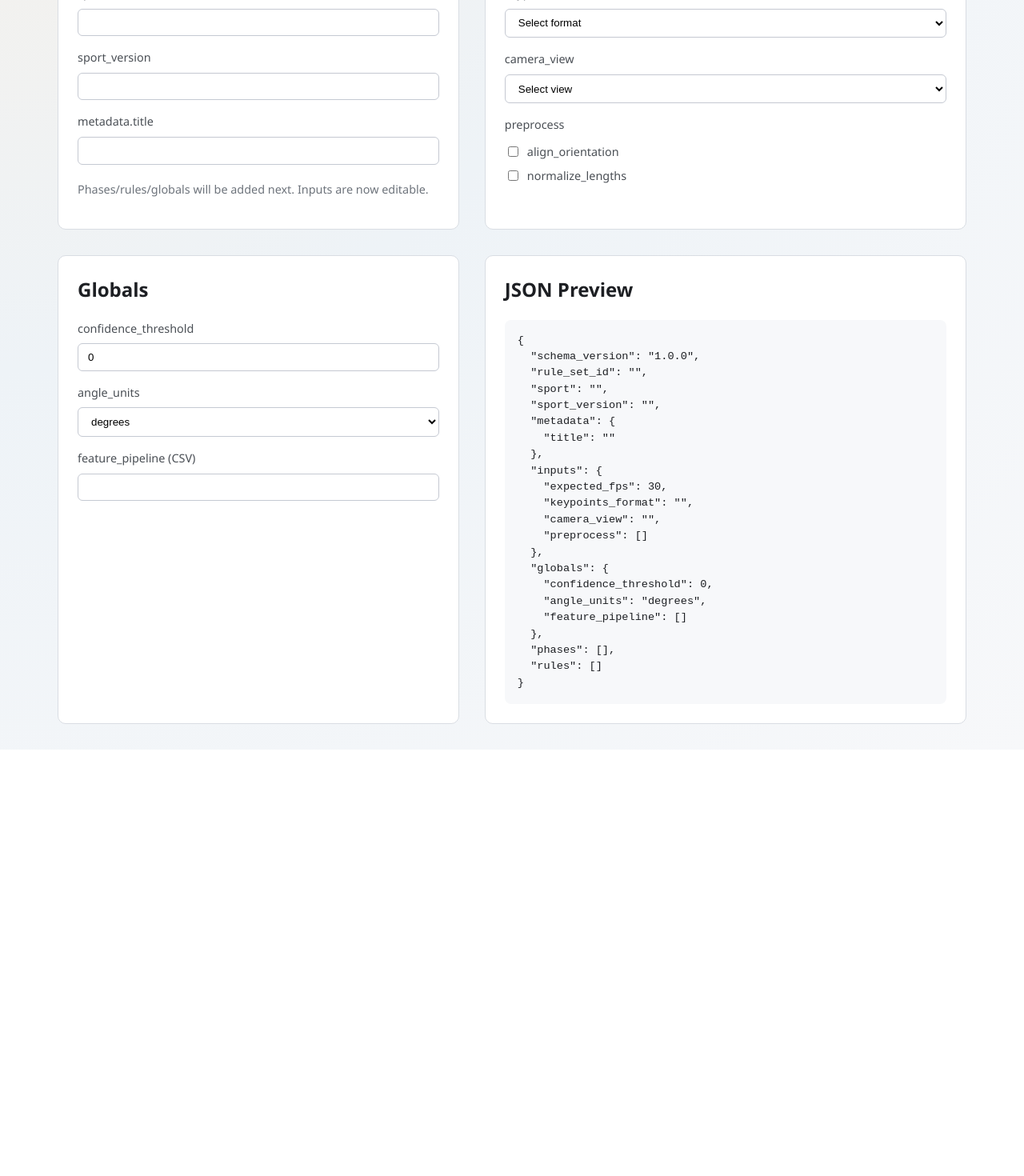
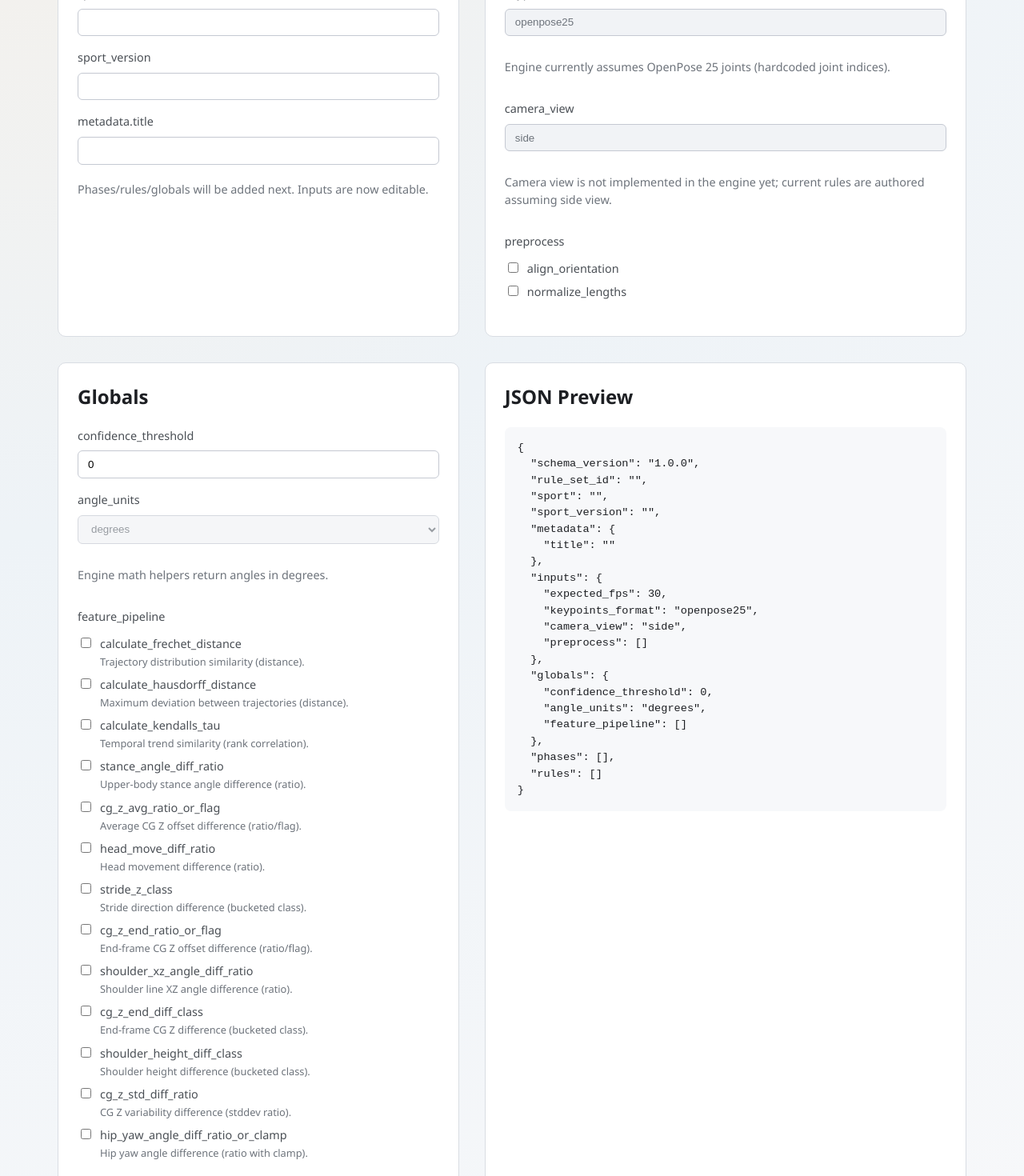
Before and after one commit to gakiw0/SOP-Generalization, a React (Vite) app in the folder ui/: page / in a window 1280 px wide. Shown: the part 360-1830 px from the top of the page at 80% size. Before the commit the page ends 1297 px from the top, so only its background shows below. Built offline with nearby package versions, Linux system fonts and the light colour scheme.

Commit message:
add: ui_globals

```diff
--- a/ui/src/App.css
+++ b/ui/src/App.css
@@ -91,6 +91,13 @@
   background: #fff;
 }
 
+.field input:disabled,
+.field select:disabled {
+  background: #f1f3f6;
+  color: #6d737b;
+  cursor: not-allowed;
+}
+
 .checkbox-group {
   display: flex;
   flex-direction: column;
@@ -100,9 +107,24 @@
 
 .checkbox-item {
   display: flex;
-  align-items: center;
+  align-items: flex-start;
   gap: 0.5rem;
   color: #4a4f55;
+}
+
+.checkbox-text {
+  display: flex;
+  flex-direction: column;
+  gap: 0.15rem;
+}
+
+.checkbox-label {
+  font-size: 0.9rem;
+}
+
+.checkbox-desc {
+  font-size: 0.8rem;
+  color: #6d737b;
 }
 
 .hint {
--- a/ui/src/App.tsx
+++ b/ui/src/App.tsx
@@ -14,9 +14,39 @@ type Globals = {
   feature_pipeline?: string[]
 }
 
-const KEYPOINTS_FORMATS = ['openpose25', 'coco17', 'other']
-const CAMERA_VIEWS = ['side', 'front', 'rear', 'other']
 const PREPROCESS_OPTIONS = ['align_orientation', 'normalize_lengths']
+
+const FEATURE_PIPELINE_OPTIONS = [
+  'calculate_frechet_distance',
+  'calculate_hausdorff_distance',
+  'calculate_kendalls_tau',
+  'stance_angle_diff_ratio',
+  'cg_z_avg_ratio_or_flag',
+  'head_move_diff_ratio',
+  'stride_z_class',
+  'cg_z_end_ratio_or_flag',
+  'shoulder_xz_angle_diff_ratio',
+  'cg_z_end_diff_class',
+  'shoulder_height_diff_class',
+  'cg_z_std_diff_ratio',
+  'hip_yaw_angle_diff_ratio_or_clamp',
+]
+
+const FEATURE_PIPELINE_DESCRIPTIONS: Record<string, string> = {
+  calculate_frechet_distance: 'Trajectory distribution similarity (distance).',
+  calculate_hausdorff_distance: 'Maximum deviation between trajectories (distance).',
+  calculate_kendalls_tau: 'Temporal trend similarity (rank correlation).',
+  stance_angle_diff_ratio: 'Upper-body stance angle difference (ratio).',
+  cg_z_avg_ratio_or_flag: 'Average CG Z offset difference (ratio/flag).',
+  head_move_diff_ratio: 'Head movement difference (ratio).',
+  stride_z_class: 'Stride direction difference (bucketed class).',
+  cg_z_end_ratio_or_flag: 'End-frame CG Z offset difference (ratio/flag).',
+  shoulder_xz_angle_diff_ratio: 'Shoulder line XZ angle difference (ratio).',
+  cg_z_end_diff_class: 'End-frame CG Z difference (bucketed class).',
+  shoulder_height_diff_class: 'Shoulder height difference (bucketed class).',
+  cg_z_std_diff_ratio: 'CG Z variability difference (stddev ratio).',
+  hip_yaw_angle_diff_ratio_or_clamp: 'Hip yaw angle difference (ratio with clamp).',
+}
 
 type RuleSet = {
   schema_version: string
@@ -46,8 +76,8 @@ const createEmptyRuleSet = (): RuleSet => ({
   },
   inputs: {
     expected_fps: 30,
-    keypoints_format: '',
-    camera_view: '',
+    keypoints_format: 'openpose25',
+    camera_view: 'side',
     preprocess: [],
   },
   globals: {
@@ -59,20 +89,19 @@ const createEmptyRuleSet = (): RuleSet => ({
   rules: [],
 })
 
-const toCsv = (items: string[]): string => items.join(', ')
-
-const fromCsv = (value: string): string[] =>
-  value
-    .split(',')
-    .map((item) => item.trim())
-    .filter((item) => item.length > 0)
+const toggleStringListItem = (
+  list: string[],
+  item: string,
+  checked: boolean
+): string[] => {
+  if (checked) return list.includes(item) ? list : [...list, item]
+  return list.filter((entry) => entry !== item)
+}
 
 function App() {
   const [ruleSetDraft, setRuleSetDraft] = useState<RuleSet>(() =>
     createEmptyRuleSet()
   )
-  const [keypointsChoice, setKeypointsChoice] = useState('')
-  const [cameraChoice, setCameraChoice] = useState('')
   const jsonPreview = useMemo(
     () => JSON.stringify(ruleSetDraft, null, 2),
     [ruleSetDraft]
@@ -80,8 +109,6 @@ function App() {
 
   const handleNew = () => {
     setRuleSetDraft(createEmptyRuleSet())
-    setKeypointsChoice('')
-    setCameraChoice('')
   }
 
   const handleValidate = () => {
@@ -90,6 +117,15 @@ function App() {
     if (!ruleSetDraft.sport.trim()) errors.push('sport')
     if (!ruleSetDraft.sport_version.trim()) errors.push('sport_version')
     if (!ruleSetDraft.metadata.title.trim()) errors.push('metadata.title')
+    if ((ruleSetDraft.inputs.keypoints_format ?? '') !== 'openpose25') {
+      errors.push('inputs.keypoints_format (must be openpose25 for current engine)')
+    }
+    if ((ruleSetDraft.inputs.camera_view ?? '') !== 'side') {
+      errors.push('inputs.camera_view (must be side for current engine)')
+    }
+    if ((ruleSetDraft.globals.angle_units ?? '') !== 'degrees') {
+      errors.push('globals.angle_units (must be degrees for current engine)')
+    }
 
     if (errors.length === 0) {
       window.alert('Basic check passed. Full validation will be added later.')
@@ -202,6 +238,7 @@ function App() {
                 id="expected_fps"
                 type="number"
                 value={ruleSetDraft.inputs.expected_fps ?? 0}
+                disabled
                 onChange={(event) =>
                   setRuleSetDraft((prev) => ({
                     ...prev,
@@ -215,89 +252,31 @@ function App() {
             </div>
             <div className="field">
               <label htmlFor="keypoints_format">keypoints_format</label>
-              <select
+              <input
                 id="keypoints_format"
-                value={keypointsChoice}
-                onChange={(event) =>
-                  setRuleSetDraft((prev) => {
-                    const nextValue = event.target.value
-                    setKeypointsChoice(nextValue)
-                    return {
-                      ...prev,
-                      inputs: {
-                        ...prev.inputs,
-                        keypoints_format: nextValue === 'other' ? '' : nextValue,
-                      },
-                    }
-                  })
-                }
-              >
-                <option value="">Select format</option>
-                {KEYPOINTS_FORMATS.map((format) => (
-                  <option key={format} value={format}>
-                    {format}
-                  </option>
-                ))}
-              </select>
-              {keypointsChoice === 'other' && (
-                <input
                 type="text"
-                  placeholder="custom keypoints_format"
                 value={ruleSetDraft.inputs.keypoints_format ?? ''}
-                  onChange={(event) =>
-                    setRuleSetDraft((prev) => ({
-                      ...prev,
-                      inputs: {
-                        ...prev.inputs,
-                        keypoints_format: event.target.value,
-                      },
-                    }))
-                  }
+                disabled
+                onChange={() => {}}
               />
-              )}
+              <p className="hint">
+                Engine currently assumes OpenPose 25 joints (hardcoded joint
+                indices).
+              </p>
             </div>
             <div className="field">
               <label htmlFor="camera_view">camera_view</label>
-              <select
+              <input
                 id="camera_view"
-                value={cameraChoice}
-                onChange={(event) =>
-                  setRuleSetDraft((prev) => {
-                    const nextValue = event.target.value
-                    setCameraChoice(nextValue)
-                    return {
-                      ...prev,
-                      inputs: {
-                        ...prev.inputs,
-                        camera_view: nextValue === 'other' ? '' : nextValue,
-                      },
-                    }
-                  })
-                }
-              >
-                <option value="">Select view</option>
-                {CAMERA_VIEWS.map((view) => (
-                  <option key={view} value={view}>
-                    {view}
-                  </option>
-                ))}
-              </select>
-              {cameraChoice === 'other' && (
-                <input
                 type="text"
-                  placeholder="custom camera_view"
                 value={ruleSetDraft.inputs.camera_view ?? ''}
-                  onChange={(event) =>
-                    setRuleSetDraft((prev) => ({
-                      ...prev,
-                      inputs: {
-                        ...prev.inputs,
-                        camera_view: event.target.value,
-                      },
-                    }))
-                  }
+                disabled
+                onChange={() => {}}
               />
-              )}
+              <p className="hint">
+                Camera view is not implemented in the engine yet; current rules
+                are authored assuming side view.
+              </p>
             </div>
             <div className="field">
               <label>preprocess</label>
@@ -354,6 +333,7 @@ function App() {
               <select
                 id="angle_units"
                 value={ruleSetDraft.globals.angle_units ?? 'degrees'}
+                disabled
                 onChange={(event) =>
                   setRuleSetDraft((prev) => ({
                     ...prev,
@@ -365,25 +345,44 @@ function App() {
                 }
               >
                 <option value="degrees">degrees</option>
-                <option value="radians">radians</option>
               </select>
+              <p className="hint">
+                Engine math helpers return angles in degrees.
+              </p>
             </div>
             <div className="field">
-              <label htmlFor="feature_pipeline">feature_pipeline (CSV)</label>
+              <label>feature_pipeline</label>
+              <div className="checkbox-group">
+                {FEATURE_PIPELINE_OPTIONS.map((option) => (
+                  <label key={option} className="checkbox-item">
                     <input
-                id="feature_pipeline"
-                type="text"
-                value={toCsv(ruleSetDraft.globals.feature_pipeline ?? [])}
+                      type="checkbox"
+                      checked={(ruleSetDraft.globals.feature_pipeline ?? []).includes(
+                        option
+                      )}
                       onChange={(event) =>
                         setRuleSetDraft((prev) => ({
                           ...prev,
                           globals: {
                             ...prev.globals,
-                      feature_pipeline: fromCsv(event.target.value),
+                            feature_pipeline: toggleStringListItem(
+                              prev.globals.feature_pipeline ?? [],
+                              option,
+                              event.target.checked
+                            ),
                           },
                         }))
                       }
                     />
+                    <span className="checkbox-text">
+                      <span className="checkbox-label">{option}</span>
+                      <span className="checkbox-desc">
+                        {FEATURE_PIPELINE_DESCRIPTIONS[option] ?? ''}
+                      </span>
+                    </span>
+                  </label>
+                ))}
+              </div>
             </div>
           </section>
 
```
Lines whose indentation alone changed are shown as unchanged.
